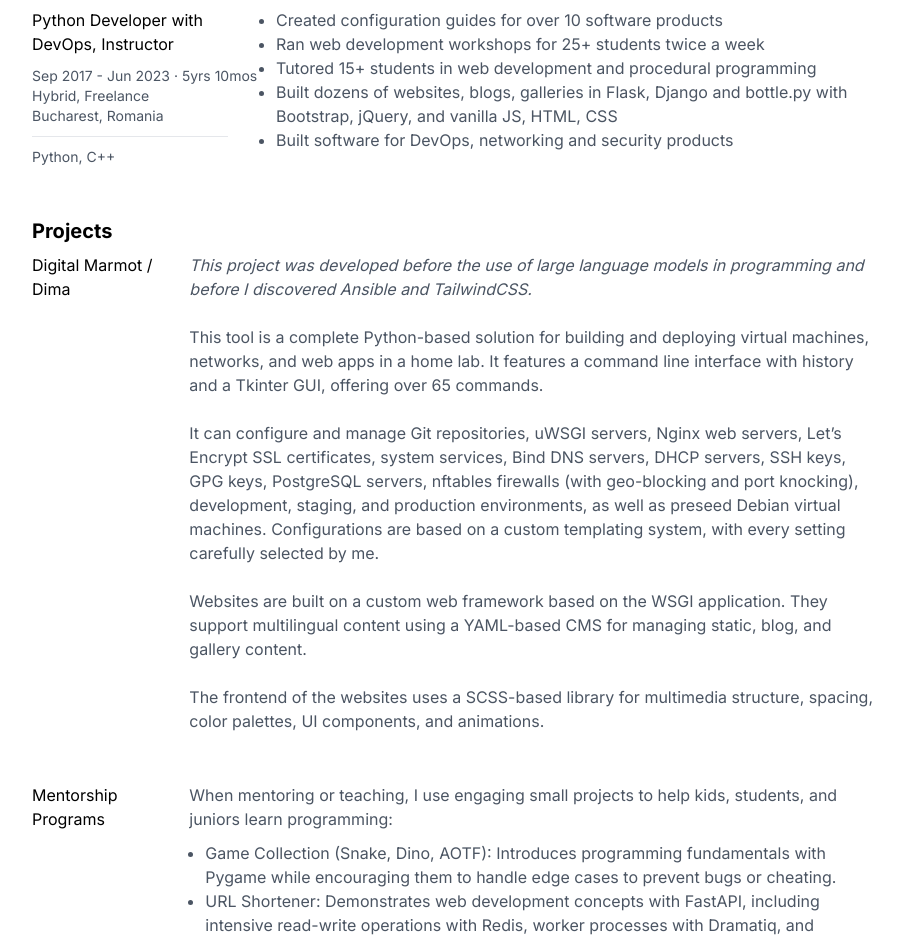
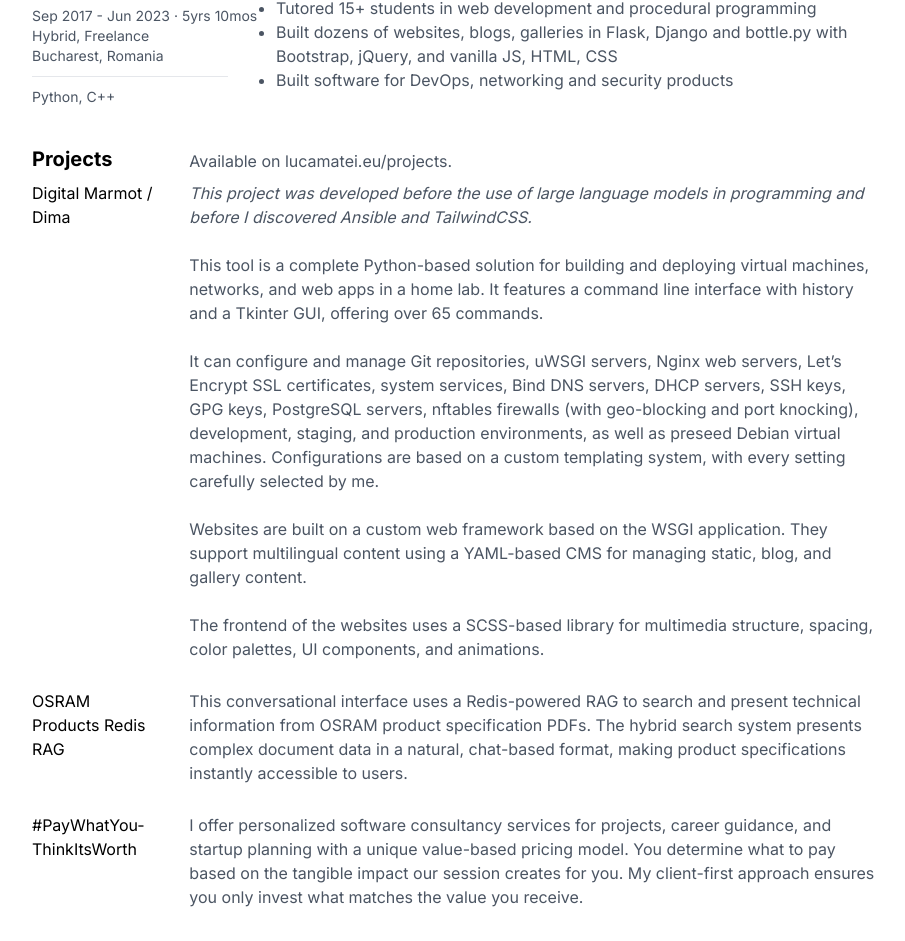
Before and after one commit to luca-matei/lucamatei.eu, a Next.js app: page /resume in a window 1280 px wide. Shown: the part 1753-2694 px from the top of the page, without its empty margins (184-1089 px from the left). Built offline with nearby package versions, Linux system fonts and the light colour scheme.

Commit message:
update  resume

```diff
--- a/src/app/(with-contact)/experience/workplaces.tsx
+++ b/src/app/(with-contact)/experience/workplaces.tsx
@@ -7,12 +7,16 @@ const getElapsedPeriod = (startDate: string): string => {
   const now = new Date();
 
   const months = (now.getFullYear() - start.getFullYear()) * 12 +
-    (now.getMonth() - start.getMonth());
+    (now.getMonth() - start.getMonth()) + 1;
 
   const years = Math.floor(months / 12);
-  const remainingMonths = months % 12 + 1;
+  const remainingMonths = months % 12;
 
-  return `${years}yr ${remainingMonths}mos`;
+  if (remainingMonths === 0) {
+    return `${years}${years > 1 ? 'yrs' : 'yr'}`;
+  }
+
+  return `${years}${years > 1 ? 'yrs' : 'yr'} ${remainingMonths}${remainingMonths > 1 ? 'mos' : 'mo'}`;
 };
 
 const getPresentDate = (): string => {
--- a/src/app/(with-footer)/resume/page.tsx
+++ b/src/app/(with-footer)/resume/page.tsx
@@ -16,7 +16,7 @@ export default function Resume() {
   return (
     <div className={"mt-24 py-4 px-6 w-full max-w-4xl mx-auto print:p-0 print:m-0"}>
       <div className={"aspect-[1/1.4142]"}>
-        <div className="flex flex-wrap pb-10">
+        <div className="flex flex-wrap pb-7">
           <div className="w-1/4 pr-4">
             <h2 className="sr-only">Resume of</h2>
             <h1 className="text-5xl font-bold">Luca Matei</h1>
@@ -75,7 +75,7 @@ export default function Resume() {
             <p className="mt-0.5">Senior / Middle Full Stack Engineer or Python Developer</p>
           </div>
         </div>
-        <div className="flex flex-wrap pb-10">
+        <div className="flex flex-wrap pb-7">
           <div className="w-1/6 pr-4">
             <h2 className="text-md">Tech Stack</h2>
           </div>
@@ -92,7 +92,7 @@ export default function Resume() {
           </div>
         </div>
         {workplaces.map((workplace, index) => (
-          <div key={index} className={`flex flex-wrap pb-10`}>
+          <div key={index} className={`flex flex-wrap pb-7`}>
             <div className="w-1/4 pr-4">
               <h2 className="text-md pb-2.5">{workplace.role}</h2>
               <h2 className="text-sm text-gray-600">{workplace.company}</h2>
@@ -112,17 +112,20 @@ export default function Resume() {
           </div>
         ))}
         {/* Projects */}
-        <div className="flex flex-wrap pb-2 break-before-page">
+        <div className="flex flex-wrap pb-2">
           <div className="w-1/6 pr-4">
             <h2 className="text-xl font-bold">Projects</h2>
           </div>
+          <div className="w-5/6 pl-4 text-gray-600">
+            <p className="mt-1">Available on <a href="https://lucamatei.eu/projects" className="text-blue">lucamatei.eu/projects</a>.</p>
+          </div>
         </div>
-        <div className="flex flex-wrap pb-10">
+        <div className="flex flex-wrap pb-7">
           <div className="w-1/6 pr-4">
             <h2 className="text-md pb-2.5">Digital Marmot / Dima</h2>
           </div>
           <div className="w-5/6 pl-4 text-gray-600">
-            <p className="mb-2.5">
+            <p>
               <i>
                 This project was developed before the use of large language models in programming and before I discovered Ansible and TailwindCSS.<br/>
               </i>
@@ -137,28 +140,43 @@ export default function Resume() {
             </p>
           </div>
         </div>
-        <div className="flex flex-wrap pb-10">
+        <div className="flex flex-wrap pb-7">
+          <div className="w-1/6 pr-4">
+            <h2 className="text-md pb-2.5">OSRAM Products Redis RAG</h2>
+          </div>
+          <div className="w-5/6 pl-4 text-gray-600">
+            <p>
+            This conversational interface uses a Redis-powered RAG to search and present technical information from OSRAM product specification PDFs. The hybrid search system presents complex document data in a natural, chat-based format, making product specifications instantly accessible to users.
+            </p>
+          </div>
+        </div>
+        <div className="flex flex-wrap pb-7">
+          <div className="w-1/6 pr-4">
+            <h2 className="text-md pb-2.5">#PayWhatYou-ThinkItsWorth</h2>
+          </div>
+          <div className="w-5/6 pl-4 text-gray-600">
+            <p>
+              I offer personalized software consultancy services for projects, career guidance, and startup planning with a unique value-based pricing model. You determine what to pay based on the tangible impact our session creates for you. My client-first approach ensures you only invest what matches the value you receive.
+            </p>
+          </div>
+        </div>
+        <div className="flex flex-wrap pb-7">
           <div className="w-1/6 pr-4">
             <h2 className="text-md pb-2.5">Mentorship Programs</h2>
           </div>
           <div className="w-5/6 pl-4 text-gray-600">
-            <p className="mb-2.5">
-              When mentoring or teaching, I use engaging small projects to help kids, students, and juniors learn programming:
+            <p>
+              I teach hands-on programming and web development projects to help students and junior developers master essential skills. My interactive portfolio includes games like Snake and Hangman, practical tools such as Password Managers, and full-stack applications like URL Shorteners with API integration.
             </p>
-            <ul className={"!list-disc pl-4 mb-2.5"}>
-              <li>Game Collection (Snake, Dino, AOTF): Introduces programming fundamentals with Pygame while encouraging them to handle edge cases to prevent bugs or cheating.</li>
-              <li>URL Shortener: Demonstrates web development concepts with FastAPI, including intensive read-write operations with Redis, worker processes with Dramatiq, and analytics derived from web requests.</li>
-              <li>AI Assistant: Teaches how to build a chat app using Next.js, incorporating conversation management with Postgres and Redis, prompt engineering, large language models (LLMs) with tool calling, and systems design.</li>
-            </ul>
           </div>
         </div>
         {/* Education */}
-        <div className="flex flex-wrap pb-2 break-before-page">
+        <div className="flex flex-wrap pb-2">
           <div className="w-1/6 pr-4">
             <h2 className="text-xl font-bold">Education</h2>
           </div>
           <div className="w-5/6 pl-4 text-gray-600">
-            <p className="mt-2">Self-taught programming for {PROGRAMMING_YEARS} years.</p>
+            <p className="mt-1">Self-taught programming for {PROGRAMMING_YEARS} years.</p>
           </div>
         </div>
         <div className="flex flex-wrap pb-6">
@@ -172,6 +190,17 @@ export default function Resume() {
             </ul>
           </div>
         </div>
+        <div className="flex flex-wrap pb-6">
+          <div className="w-1/6 pr-4">
+            <h2 className="text-md">High School</h2>
+          </div>
+          <div className="w-5/6 pl-4 text-gray-600">
+            <ul className="list-none mt-0.5">
+              <li>Colegiul Național "Mihai Viteazul" București</li>
+              <li>Mathematics and Computer Science</li>
+            </ul>
+          </div>
+        </div>
       </div>
     </div>
   );
```
Also changed, not shown: 1 other file (tests, documents, lock files or other folders).
